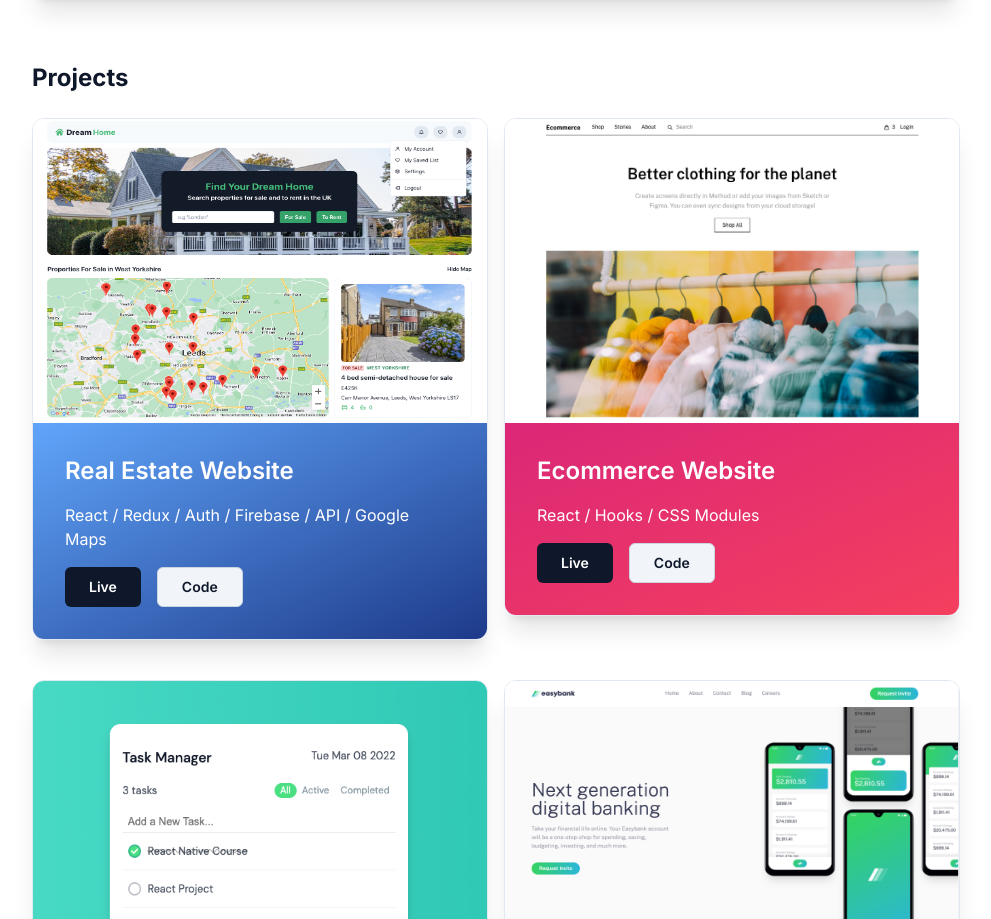
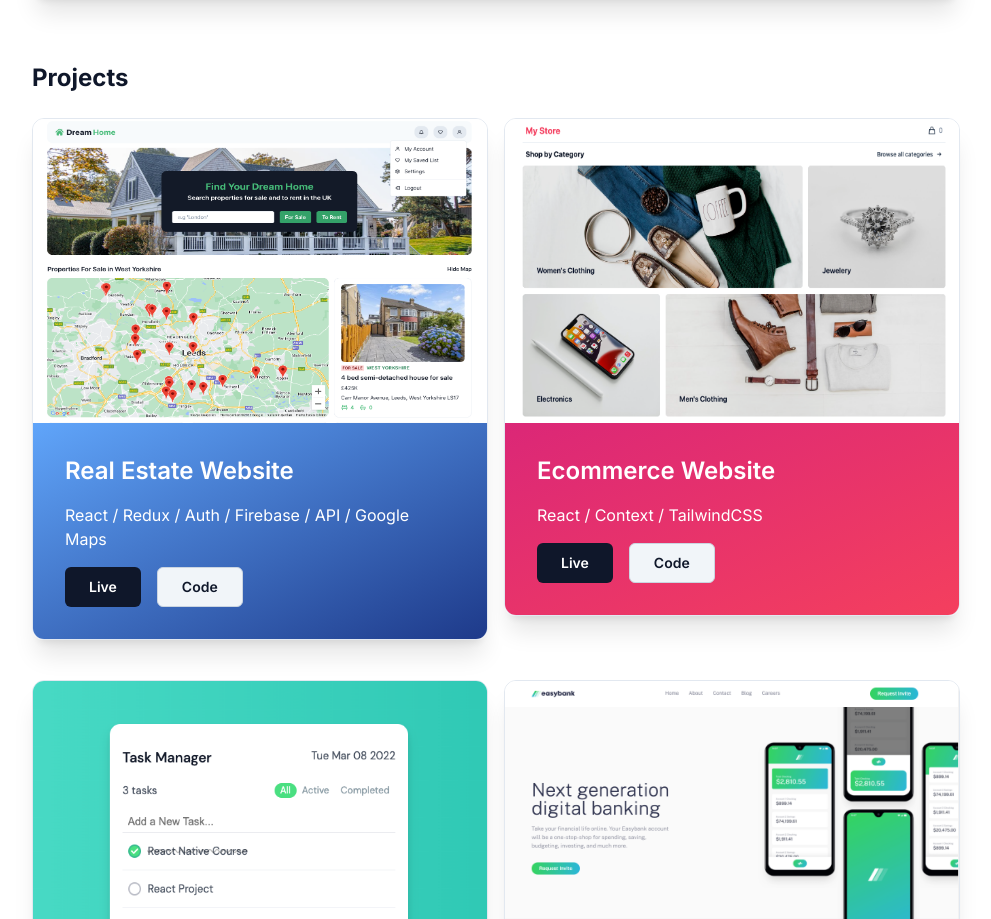
Before and after one commit to hakangundogdu/next-portfolio, a Next.js app: page / in a window 1280 px wide. Shown: the part 1046-1965 px from the top of the page, without its empty margins (144-1135 px from the left). Built offline with nearby package versions, Linux system fonts and the light colour scheme.

Commit message:
projects updated

```diff
--- a/components/Projects.tsx
+++ b/components/Projects.tsx
@@ -15,14 +15,23 @@ const Projects = () => {
         'w-full bg-gradient-to-br from-blue-400  to-blue-900  flex flex-col justify-between px-8 py-8',
     },
     {
-      image: '/images/project-4.png',
+      image: '/images/project-6.png',
       title: 'Ecommerce Website',
-      description: 'React / Hooks / CSS Modules',
-      live: 'https://figma-ecommerce.vercel.app/',
-      code: 'https://github.com/hakangundogdu/figma-ecommerce',
+      description: 'React / Context / TailwindCSS',
+      live: 'https://my-store-ts.vercel.app/',
+      code: 'https://github.com/hakangundogdu/my-store',
       style:
         'w-full bg-gradient-to-br from-pink-600  to-rose-500  flex flex-col justify-between px-8 py-8',
     },
+    // {
+    //   image: '/images/project-4.png',
+    //   title: 'Ecommerce Website',
+    //   description: 'React / Hooks / CSS Modules',
+    //   live: 'https://figma-ecommerce.vercel.app/',
+    //   code: 'https://github.com/hakangundogdu/figma-ecommerce',
+    //   style:
+    //     'w-full bg-gradient-to-br from-pink-600  to-rose-500  flex flex-col justify-between px-8 py-8',
+    // },
 
     {
       image: '/images/project-3.png',
```
Also changed, not shown: public/images/project-6.png (added).
